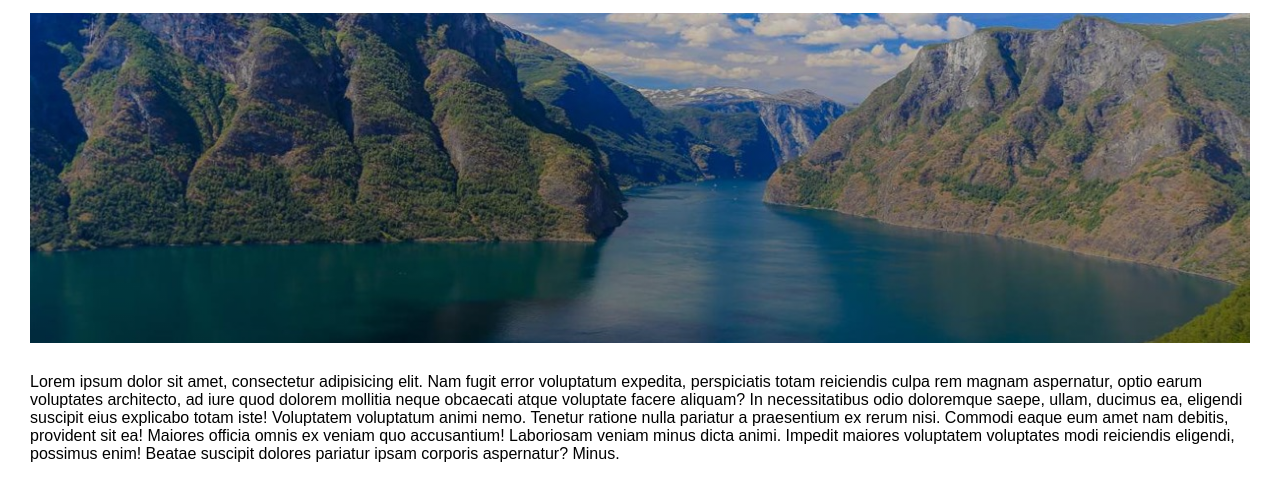
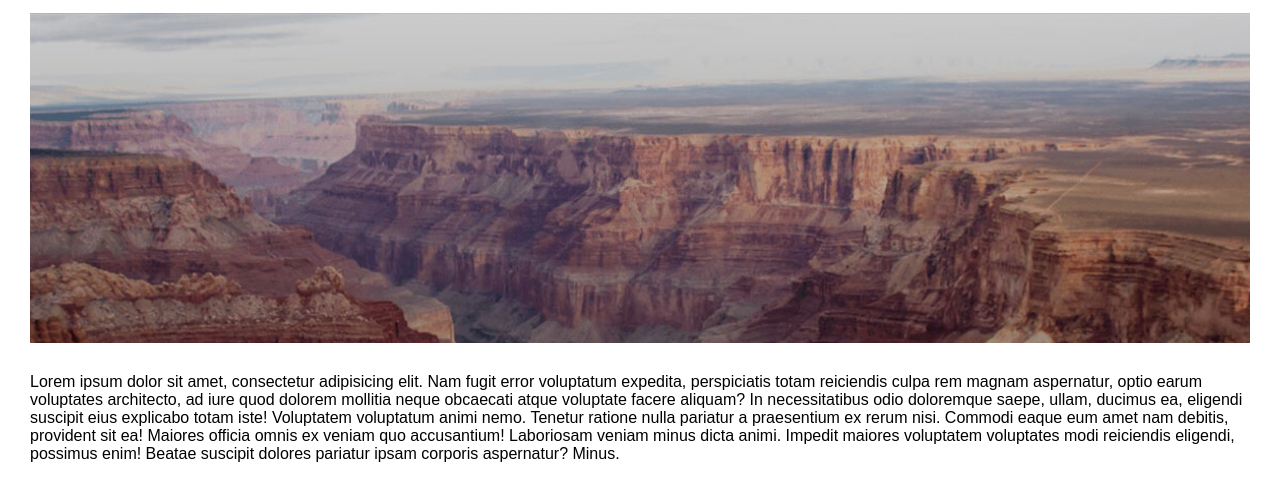
Before and after one commit to PJIceskull/MVC-Nav2, a website with bundled scripts: page index.html in a window 1280 px wide. Shown: the part 120-620 px from the top of the page. Built offline with nearby package versions, Linux system fonts and the light colour scheme.

Commit message:
Added Canyon Image to hero

```diff
--- a/scss/structure.scss
+++ b/scss/structure.scss
@@ -32,9 +32,9 @@ p {
 .heroBanner {
   height: 330px;
   background-image: linear-gradient(rgba(0, 0, 0, 0.2), rgba(0, 0, 0, 0.4)),
-    url(../images/fjord.jpg);
+    url(../images/grandCrayon.jpg);
   background-size: cover;
-  background-position: center;
+  background-position: top;
   background-repeat: no-repeat;
   margin-bottom: 30px;
 }
```
Also changed, not shown: css/styles.css, images/fjord.jpg (deleted), images/grandCrayon.jpg (added).
